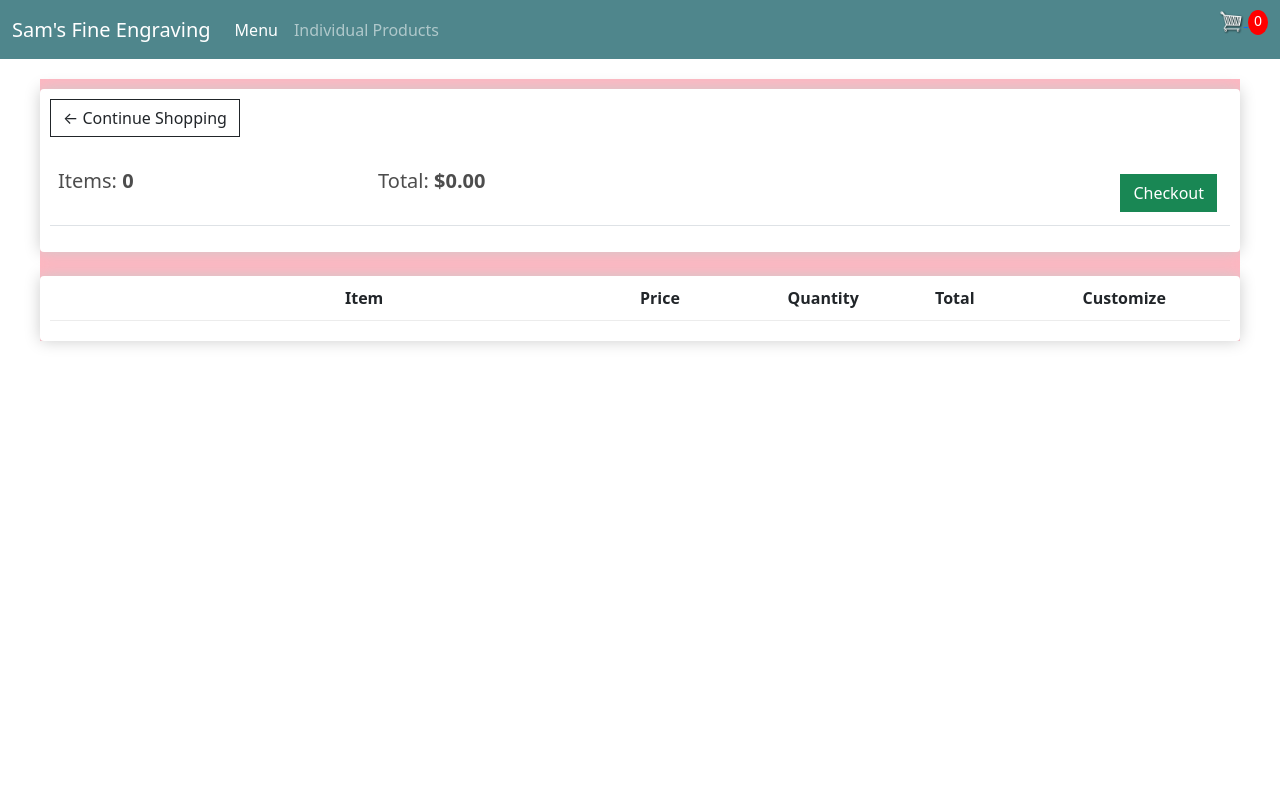
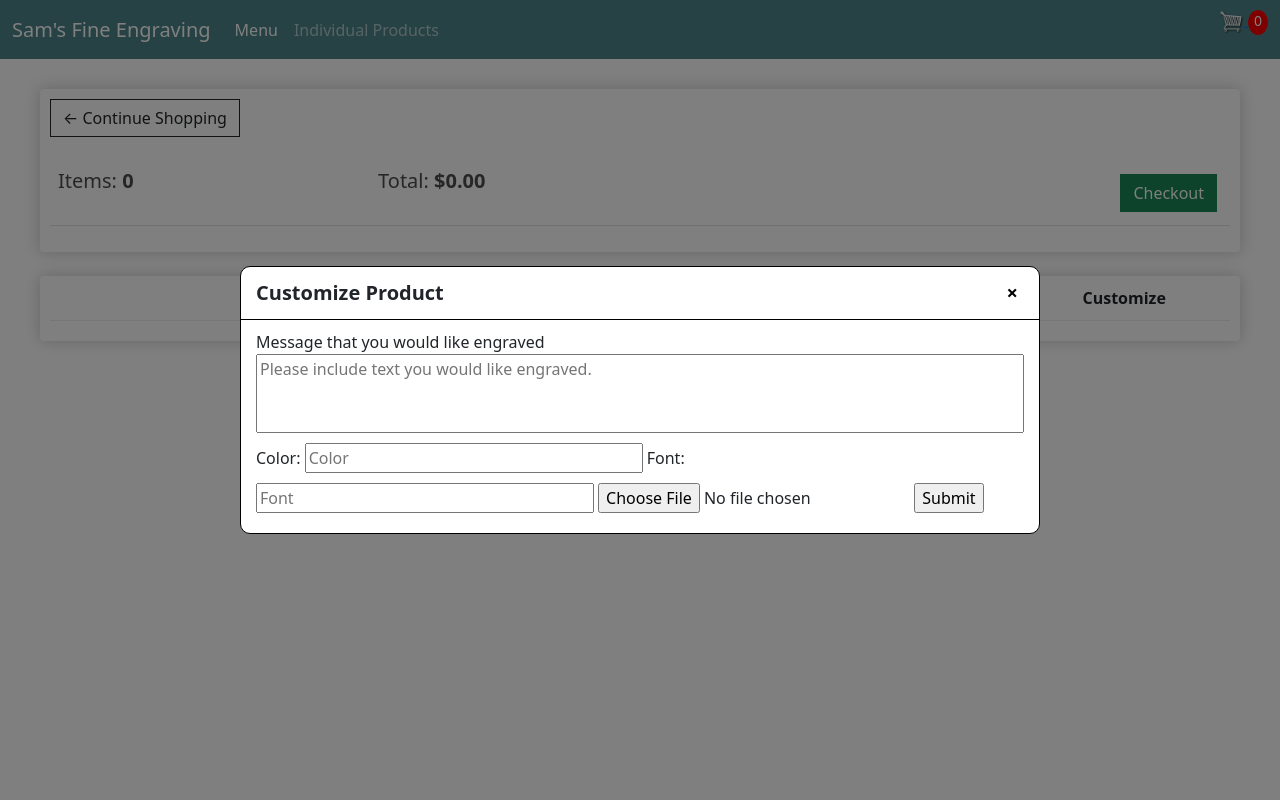
Before and after one commit to NightShift3201/Engraving_Website, a Django app: page /cart/ in a window 1280 px wide. Run offline with Django 4.2, Linux system fonts and the light colour scheme; lists and menus that the app fills with data are empty.

Commit message:
Overlay+CustomizeButton

```diff
--- a/static/css/main.css
+++ b/static/css/main.css
@@ -112,10 +112,8 @@ h1,h2,h3,h4,h5,h6{
 .container12 {
 	padding-right: 0;
 	margin-top: 20px;
-	background-color: lightpink;
 	margin-right: 40px;
 	margin-left: 40px;
-
 }
 
 
@@ -131,7 +129,9 @@ h1,h2,h3,h4,h5,h6{
 
 }
 
-img {
+.images img,
+.main_products img,
+.main_packages img {
 	width: 400px;
 	margin-left: 40px;
 
@@ -368,3 +368,91 @@ img {
 .reasons_to_choose2 img {
 	width: 200px;
 }
+
+/* Pop out CSS */
+
+.model_pop-out {
+	position: fixed;
+	top: 50%;
+	left: 50%;
+	transform: translate(-50%, -50%) scale(1); /*change scale to 0 */
+	transition: 200ms ease-in-out;
+	border: 1px solid black;
+	border-radius: 10px;
+	z-index: 10;
+	background-color: white;
+	width: 800px;
+	max-width: 80%;
+}
+
+.model_pop-out.active {
+	transform: translate(-50%, -50%) scale(1);
+}
+
+.model-header {
+	padding: 10px 15px;
+	display: flex;
+	justify-content: space-between;
+	align-items: center;
+	border-bottom: 1px solid black;
+}
+
+.model_title {
+	font-size: 1.25rem;
+	font-weight: bold;
+}
+
+.close_button-model {
+	cursor: pointer;
+	border: none;
+	outline: none;
+	background: none;
+	font-size: 1.25rem;
+	font-weight: bold;
+}
+
+.model-body {
+	padding: 10px 15px;
+}
+
+#overlay {
+	position: fixed;
+	transition: 200ms ease-in-out;
+	/*opacity: 0; */
+	top: 0;
+	left: 0;
+	right: 0;
+	bottom: 0;
+	background-color: rgba(0, 0, 0, .5);
+	pointer-events: none;
+}
+
+#overlay.active {
+	opacity: 1;
+	pointer-events: all;
+}
+
+#ftext {
+	width: 100%;
+	padding-bottom: 50px;
+}
+
+.text_former {
+	margin-bottom: 0px;
+}
+
+.model-body input {
+	margin-bottom: 10px;
+}
+
+.text_former2 {
+	display: inline;
+}
+
+#fname1 {
+	width: 44%;
+}
+
+#fname2 {
+	width: 44%;
+}
--- a/store/templates/store/cart.html
+++ b/store/templates/store/cart.html
@@ -54,4 +54,35 @@
 			</div>
         </div>
     </div>
+
+	<div class = "model_pop-out">
+		<div class = "model-header">
+			<div class = "model_title">Customize Product</div>
+			<button class = "close_button-model">&times;</button>
+		</div>
+		<div class = "model-body">
+			<form>
+				<p class = "text_former">Message that you would like engraved</p>
+   				<input type="text" id="ftext" name="firstname" placeholder="Please include text you would like engraved. ">
+
+				<p class = "text_former2">Color: </p>
+   				<input type="text" id="fname1" name="firstname" placeholder="Color ">
+
+				<p class = "text_former2">Font: </p>
+   				<input type="text" id="fname2" name="firstname" placeholder="Font ">
+
+				<input type="file" id="myFile" name="filename">
+
+				<input type="submit">
+
+
+
+			</form>
+
+
+
+
+		</div>
+	</div>
+	<div id="overlay"></div>
 {% endblock content %}
```
Also changed, not shown: store/templates/store/home.html (+3 -6 lines).
